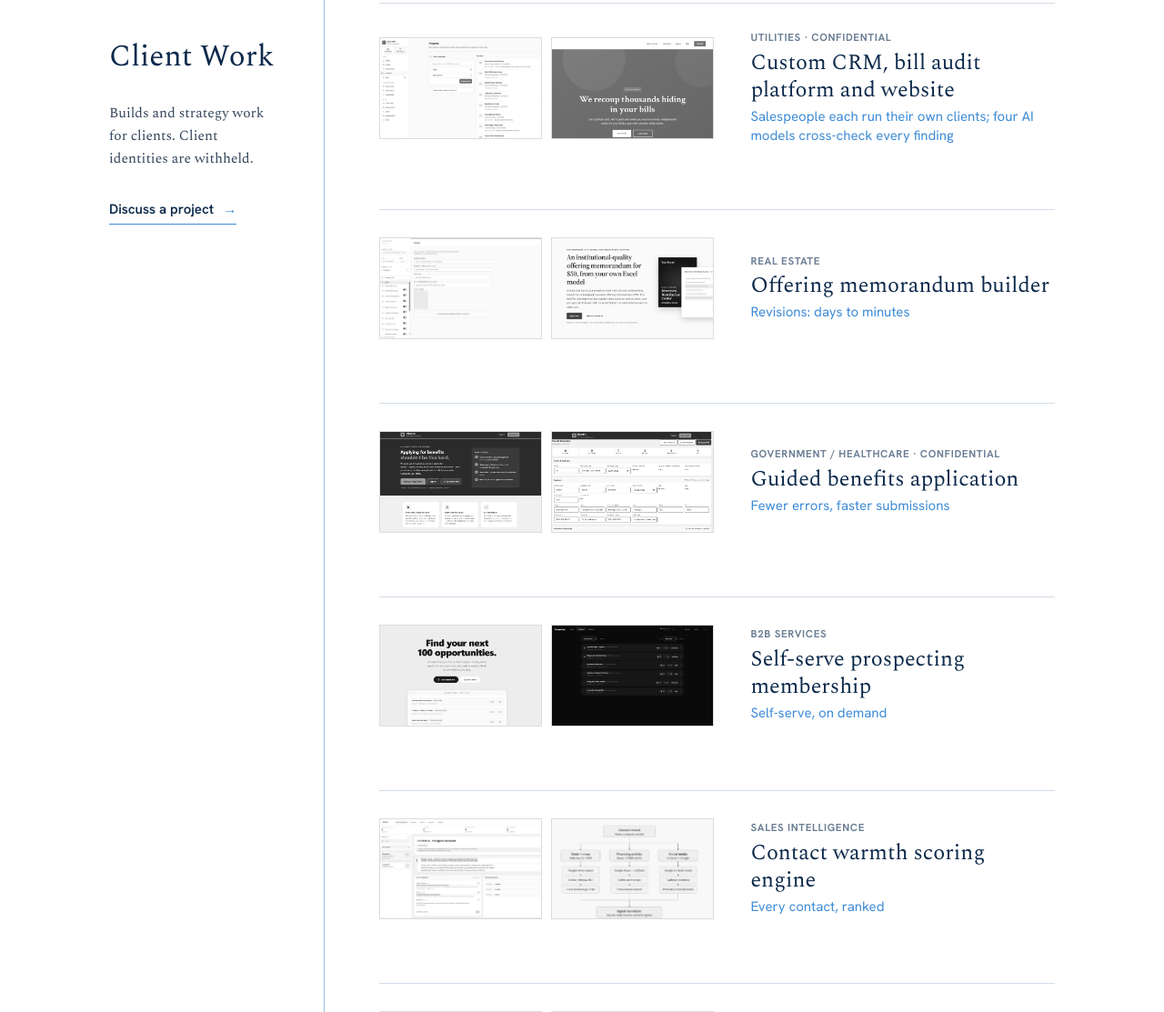
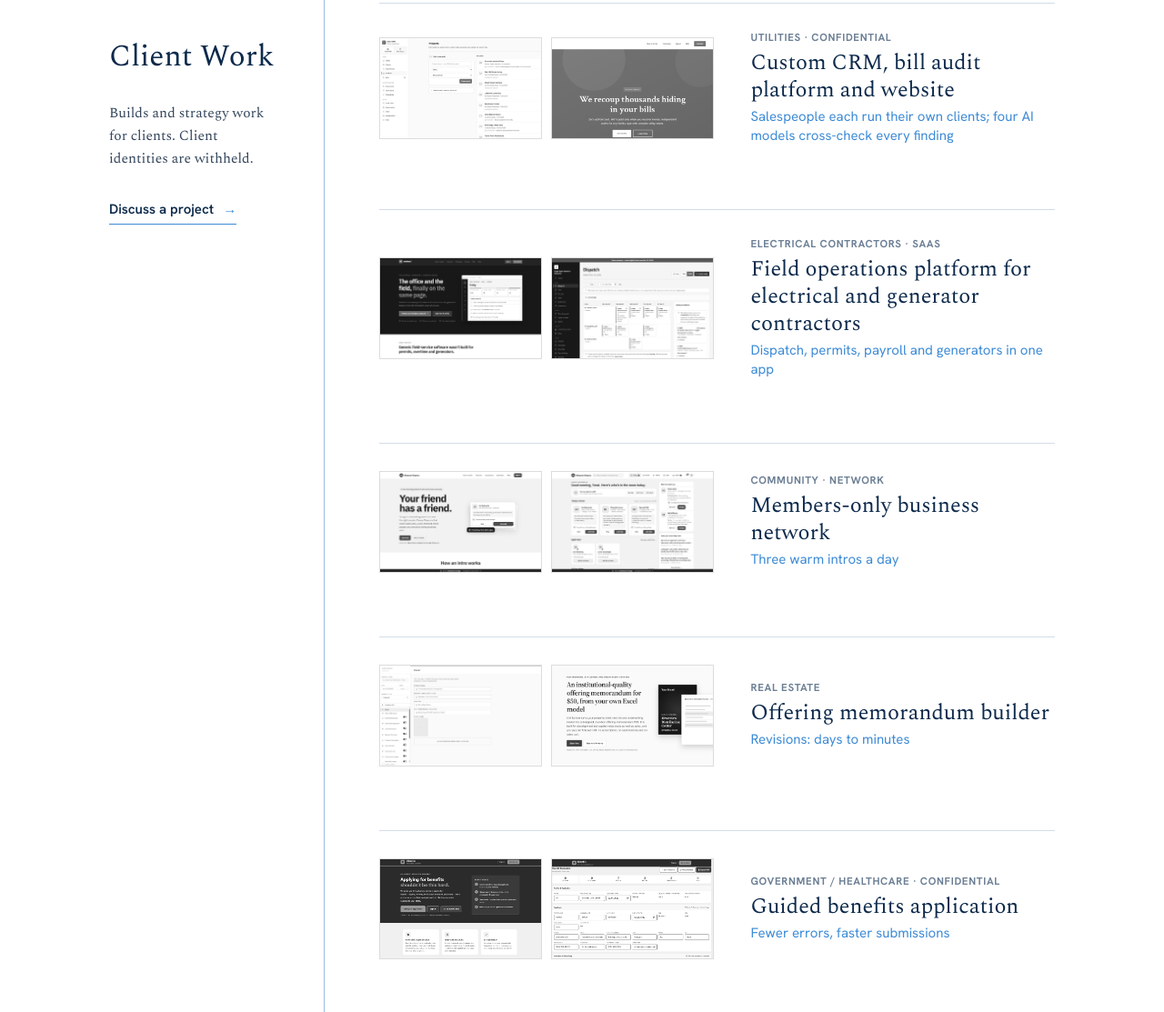
Before and after one commit to gatehousestrategic/gatehouse-site, a plain HTML site: page deploy/index.html in a window 1280 px wide. Shown: the part 6812-7925 px from the top of the page at 91% size. Drawn offline with nearby package versions, Linux system fonts and the light colour scheme.

Commit message:
Add Wireford and Chavra Chavra to Client Work
Two screenshots each (live homepage plus a demo-data app screen), placed
after the featured utility platform in the complexity order.

Co-Authored-By: Claude Opus 5.5 <noreply@anthropic.com>

```diff
--- a/deploy/index.html
+++ b/deploy/index.html
@@ -611,6 +611,8 @@ a.wrow:hover .go { color: var(--navy); }
   // Ordered by build complexity, most complex first. Each software project has two screenshots.
   var work = [
     [["utility-platform-crm.png", "utility-platform-site.png"], "Utilities · Confidential", "Custom CRM, bill audit platform and website", "Salespeople each run their own clients; four AI models cross-check every finding"],
+    [["wireford-site.png", "wireford-dispatch.png"], "Electrical contractors · SaaS", "Field operations platform for electrical and generator contractors", "Dispatch, permits, payroll and generators in one app"],
+    [["chavra-site.png", "chavra-today.png"], "Community · Network", "Members-only business network", "Three warm intros a day"],
     [["om-builder.png", "om-builder-2.png"], "Real estate", "Offering memorandum builder", "Revisions: days to minutes"],
     [["benefits-app.png", "benefits-app-2.png"], "Government / healthcare · Confidential", "Guided benefits application", "Fewer errors, faster submissions"],
     [["lead-hunter-membership.png", "lead-hunter-membership-2.png"], "B2B services", "Self-serve prospecting membership", "Self-serve, on demand"],
```
Also changed, not shown: index.html (+2 -0 lines), deploy/img/chavra-site.png (added), deploy/img/chavra-today.png (added), deploy/img/wireford-dispatch.png (added), deploy/img/wireford-site.png (added), img/chavra-site.png (added), img/chavra-today.png (added), img/wireford-dispatch.png (added), img/wireford-site.png (added).
